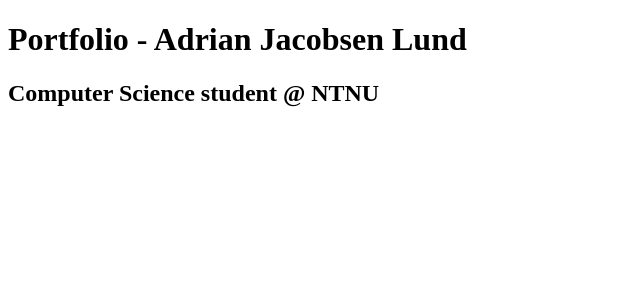
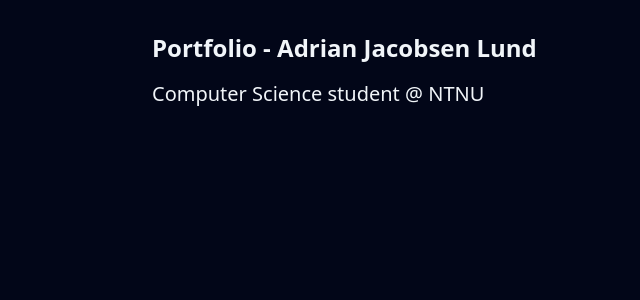
Before and after one commit to adrianjlundd/adrianjlundd.github.io, a React (Vite) app in the folder adrianjlundd.github.io/: page / in a window 1280 px wide. Shown: the top 300 px of the page, without its empty margins (0-640 px from the left). Built offline with nearby package versions, Linux system fonts and the light colour scheme.

Commit message:
add base layout component and fix vite plugin

```diff
--- a/adrianjlundd.github.io/package.json
+++ b/adrianjlundd.github.io/package.json
@@ -16,6 +16,7 @@
   "devDependencies": {
     "@eslint/js": "^9.39.1",
     "@tailwindcss/postcss": "^4.1.18",
+    "@tailwindcss/vite": "^4.1.18",
     "@types/node": "^24.10.1",
     "@types/react": "^19.2.5",
     "@types/react-dom": "^19.2.3",
--- a/adrianjlundd.github.io/src/App.tsx
+++ b/adrianjlundd.github.io/src/App.tsx
@@ -1,8 +1,10 @@
+import Layout from "./components/Layout";
+
 export default function App() {
   return (
-    <main>
+    <Layout>
       <h1 className="text-2xl font-bold">Portfolio - Adrian Jacobsen Lund</h1>
       <h2 className="text-xl mt-4">Computer Science student @ NTNU</h2>
-    </main>
+    </Layout>
   )
 }
--- /dev/null
+++ b/adrianjlundd.github.io/src/components/Layout.tsx
@@ -0,0 +1,15 @@
+import type { ReactNode } from "react";
+
+type LayoutProps = {
+  children: ReactNode;
+};
+
+export default function Layout({ children }: LayoutProps) {
+  return (
+    <div className="min-h-screen bg-slate-950 text-slate-100">
+      <div className="mx-auto max-w-5xl px-6 py-8">
+        {children}
+      </div>
+    </div>
+  );
+}
--- a/adrianjlundd.github.io/src/styles/index.css
+++ b/adrianjlundd.github.io/src/styles/index.css
@@ -1,3 +1 @@
-@tailwind base;
-@tailwind components;
-@tailwind utilities;
+@import "tailwindcss"
--- a/adrianjlundd.github.io/vite.config.ts
+++ b/adrianjlundd.github.io/vite.config.ts
@@ -1,7 +1,8 @@
 import { defineConfig } from 'vite'
 import react from '@vitejs/plugin-react'
+import tailwindcss from "@tailwindcss/vite";
 
 export default defineConfig({
-  plugins: [react()],
+  plugins: [react(), tailwindcss()],
   base: '/', // riktig for username.github.io
 })
```
Also changed, not shown: 1 other file (tests, documents, lock files or other folders).
